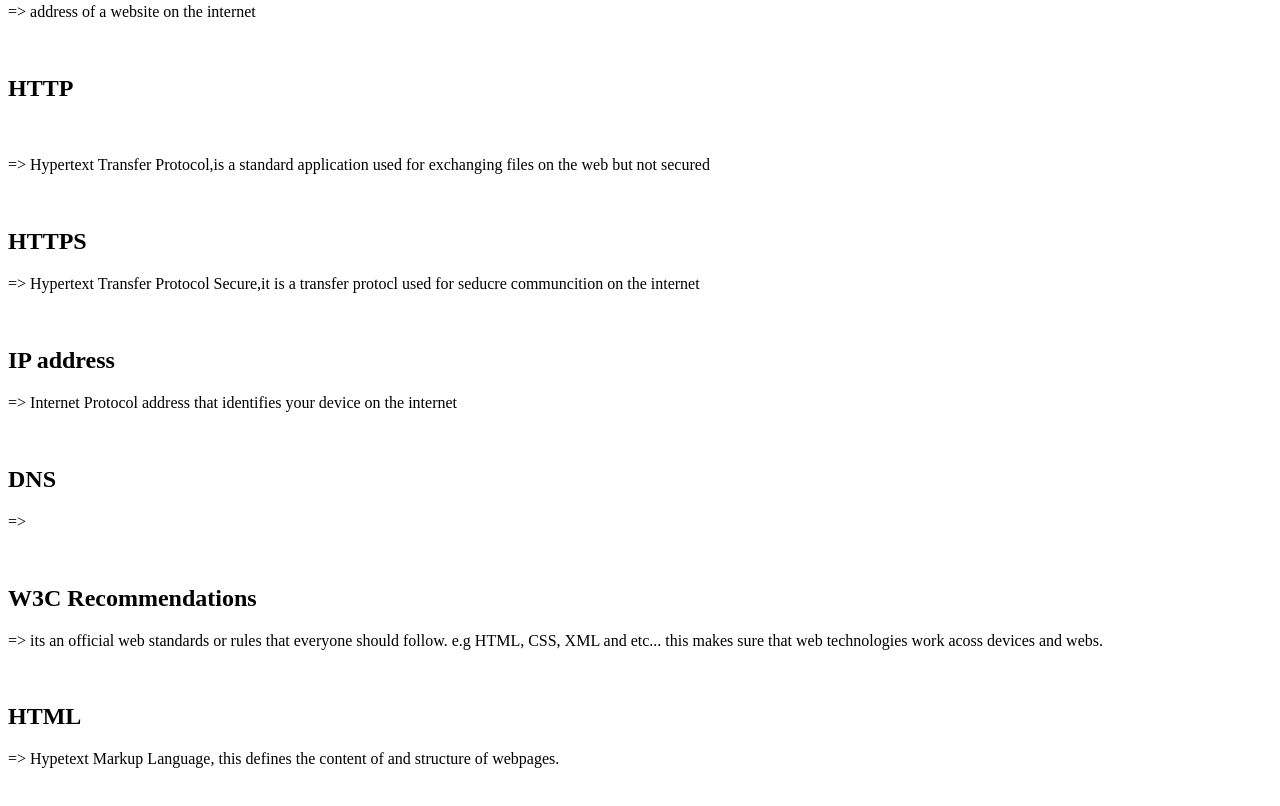
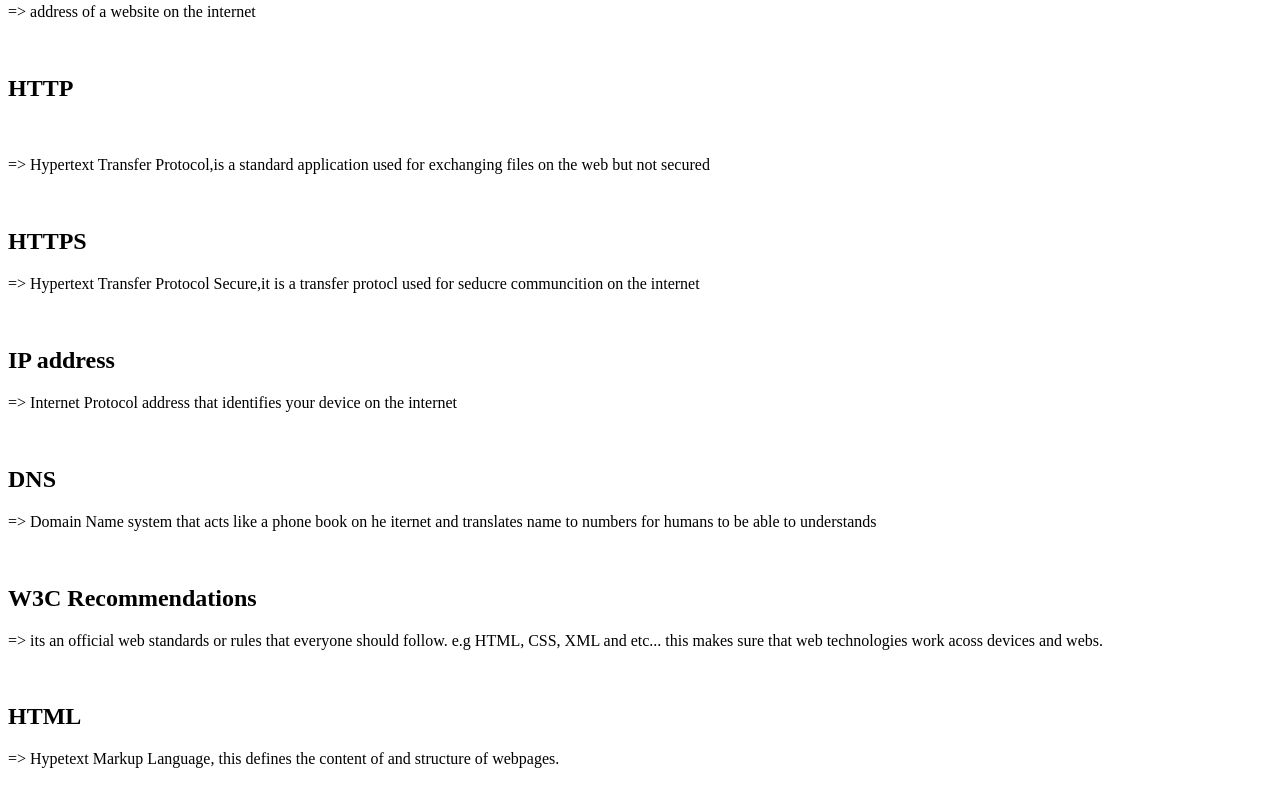
Before and after one commit to tuluama2002/projects, a plain HTML site: page definitions.html in a window 1280 px wide. Shown: the part 921-1727 px from the top of the page. Drawn offline with Linux system fonts and the light colour scheme.

Commit message:
definitions

```diff
--- a/definitions.html
+++ b/definitions.html
@@ -29,7 +29,7 @@
     <h2>IP address</h2>
     <p>=> Internet Protocol address that identifies your device on the internet</p></br>
     <h2>DNS</h2>
-    <p>=></p></br>
+    <p>=> Domain Name system that acts like a phone book on he iternet and translates name to numbers for humans to be able to understands</p></br>
     <h2>W3C Recommendations</h2>
     <p> => its an official web standards or rules that everyone should follow. e.g HTML, CSS, XML and etc... this makes sure that web technologies work acoss devices and webs. </p></br>
     <h2>HTML</h2>
```
